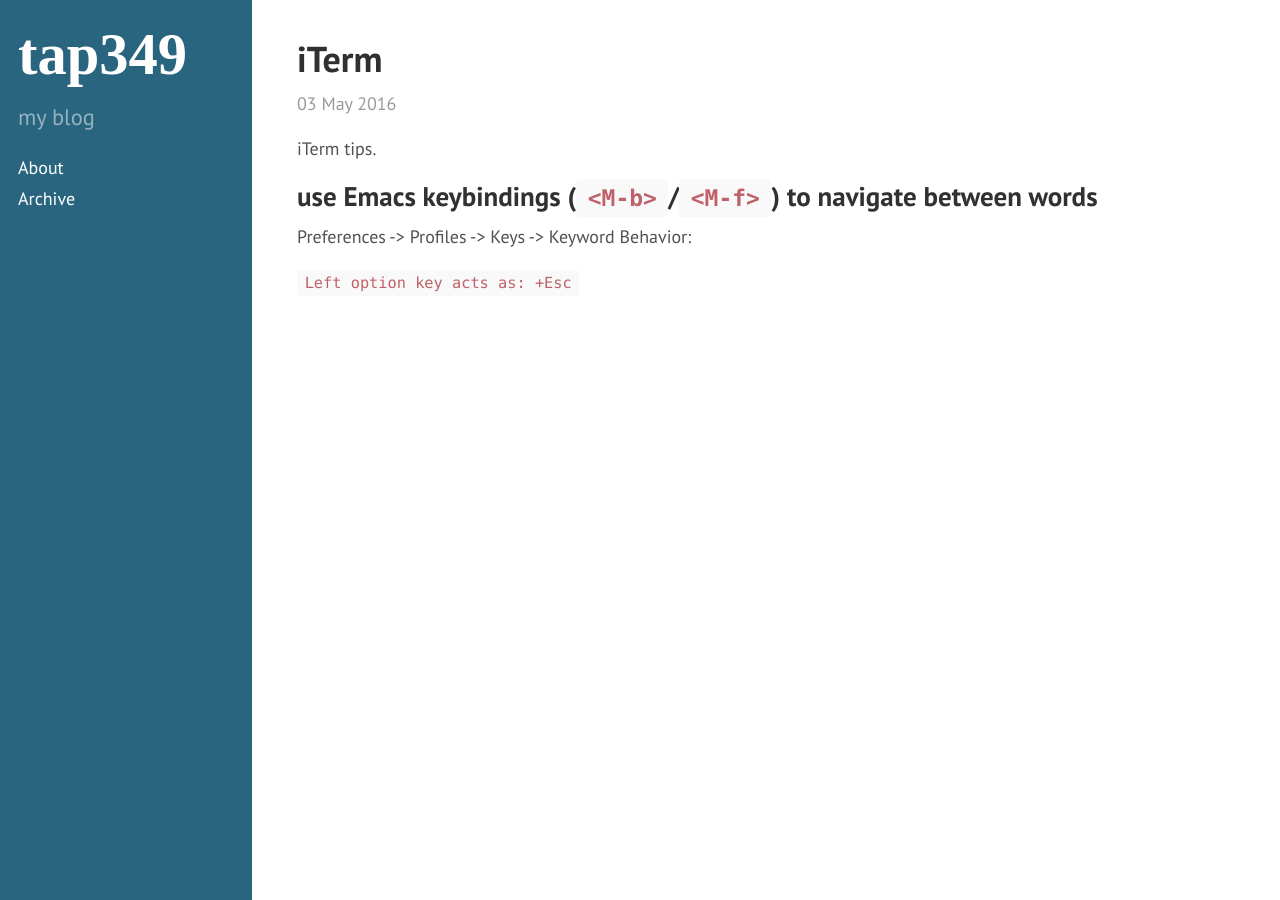
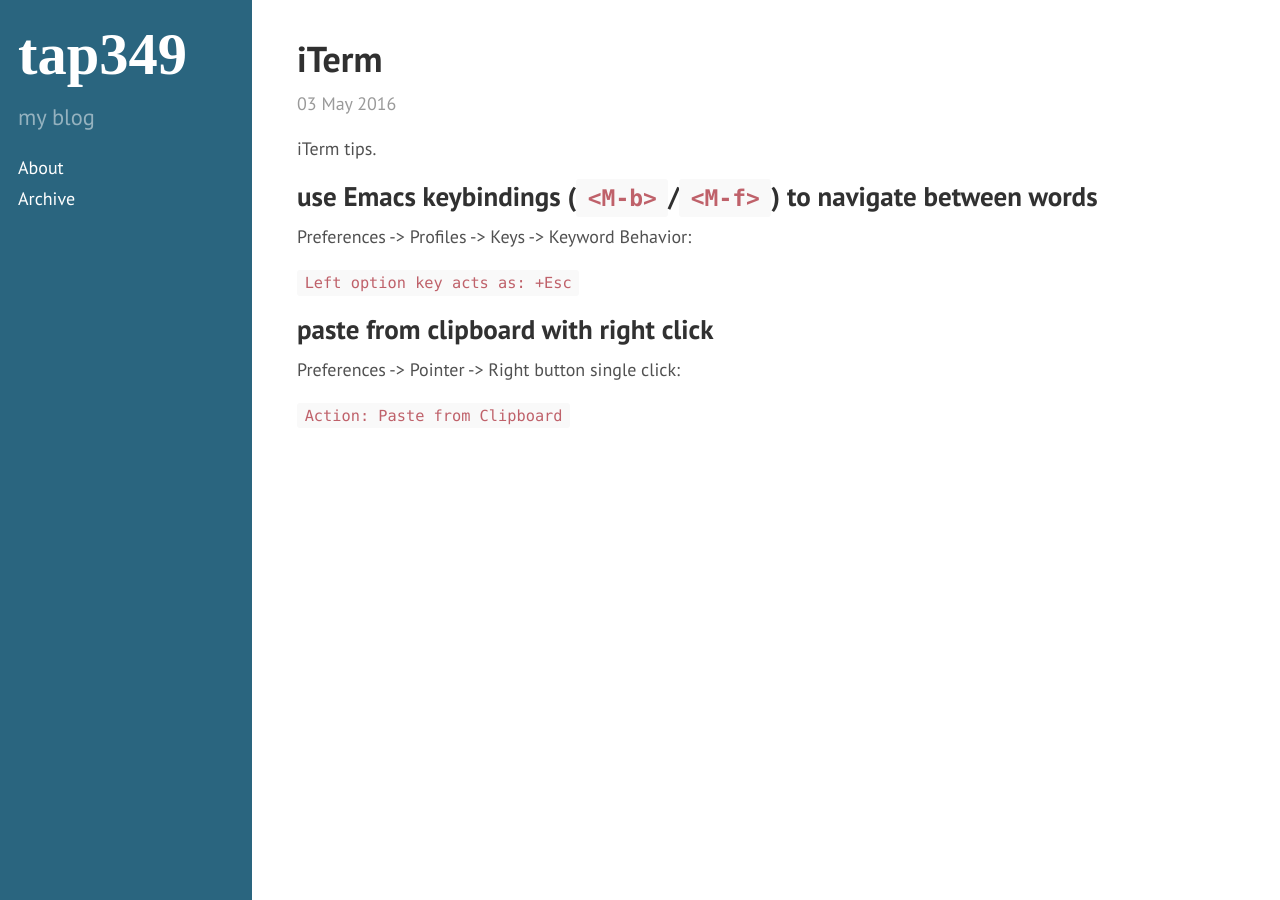
Before and after one commit to tap349/tap349.github.io, a Jekyll site: the page built from _posts/2016-05-03-iTerm.md, in a window 1280 px wide. Built offline with Jekyll 4.4.1, drawn with Linux system fonts in a browser that asks for light colours.

Commit message:
update 2016-05-04_14:11:04

```diff
--- a/_posts/2016-05-03-iTerm.md
+++ b/_posts/2016-05-03-iTerm.md
@@ -15,3 +15,9 @@
 Preferences -> Profiles -> Keys -> Keyword Behavior:
 
 `Left option key acts as: +Esc`
+
+## paste from clipboard with right click
+
+Preferences -> Pointer -> Right button single click:
+
+`Action: Paste from Clipboard`
```
